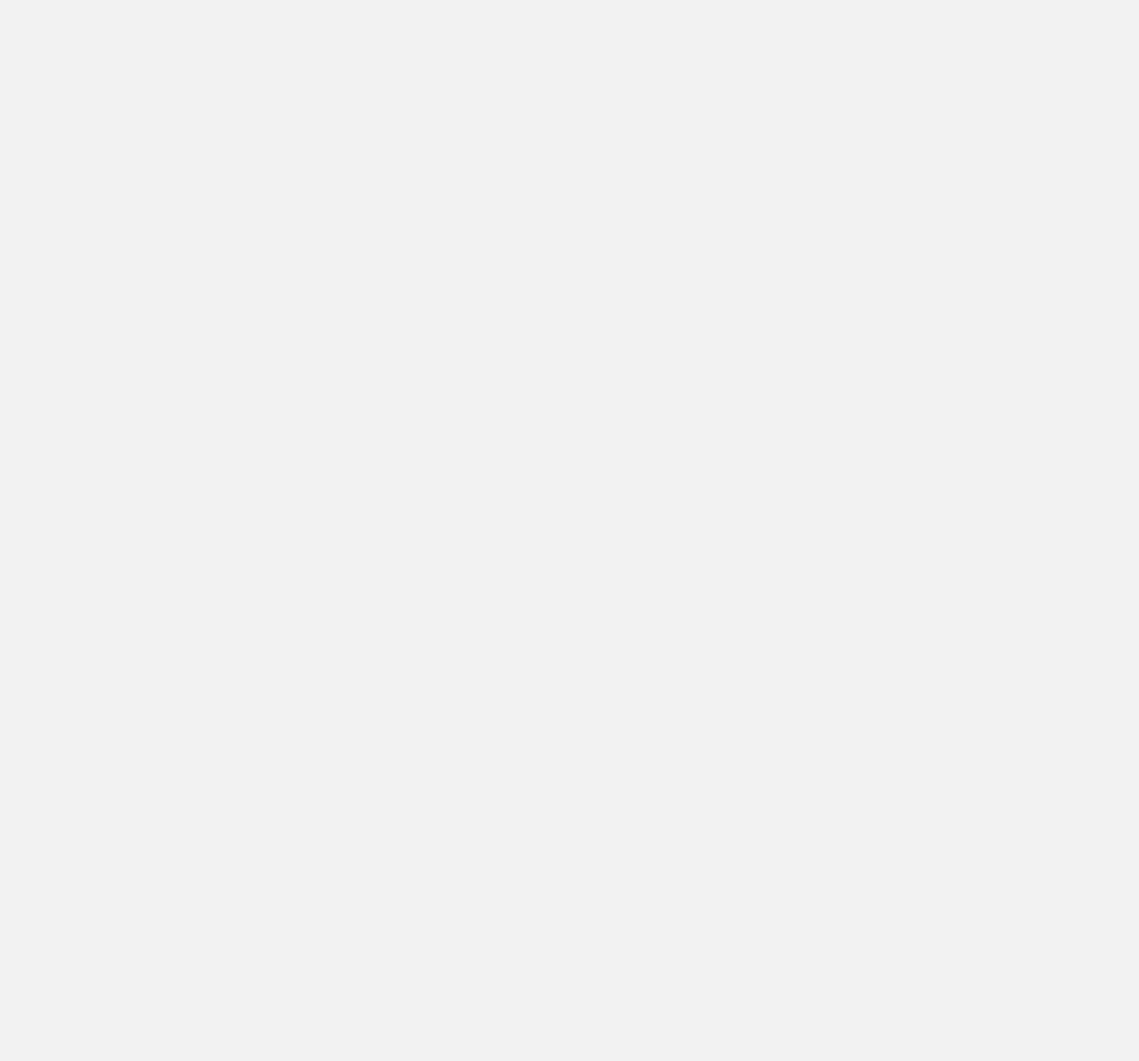
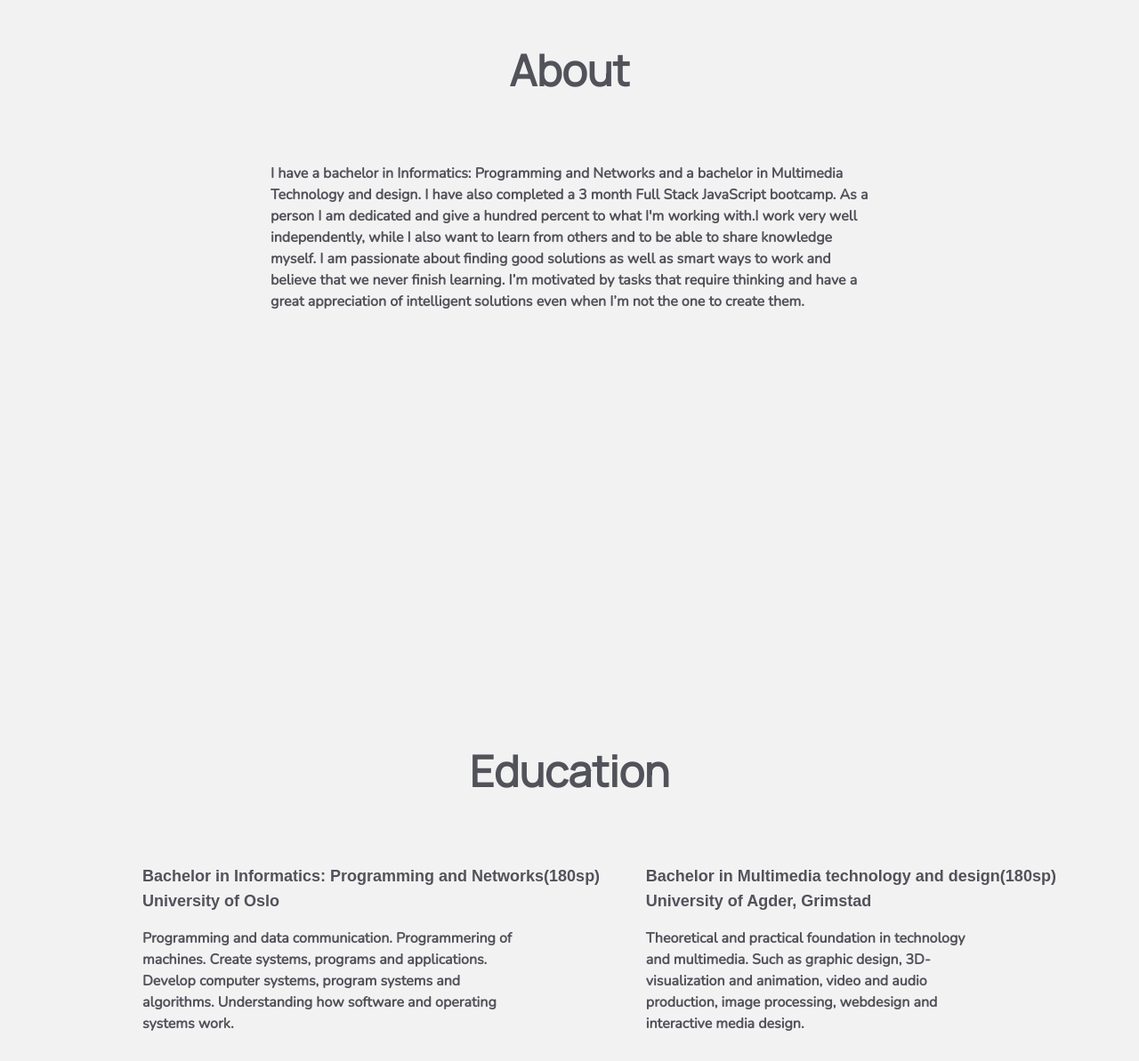
Before and after one commit to MartinPettersen/sixth-portfolio-page, a Next.js app: page / in a window 1280 px wide. Shown: the part 1037-2230 px from the top of the page at 89% size. Before the commit the page ends 800 px from the top, so only its background shows below. Built offline with nearby package versions, Linux system fonts and the light colour scheme.

Commit message:
add education and about page

```diff
--- a/app/components/(navigation)/Navbar.tsx
+++ b/app/components/(navigation)/Navbar.tsx
@@ -2,7 +2,7 @@ import React from 'react'
 
 const Navbar = () => {
   return (
-    <div className='font-manrope flex flex-row gap-6 absolute right-0 top-0 p-4'>
+    <div className='font-manrope flex flex-row gap-6 fixed right-10 top-0 pt-4'>
         <h2 className='hover:cursor-pointer'>Home</h2>
         <h2 className='hover:cursor-pointer'>About</h2>
         <h2 className='hover:cursor-pointer'>Education</h2>
--- a/app/page.tsx
+++ b/app/page.tsx
@@ -1,4 +1,6 @@
 import Navbar from "./components/(navigation)/Navbar";
+import About from "./pages/About";
+import Education from "./pages/Education";
 import Welcome from "./pages/Welcome";
 
 export default function Home() {
@@ -6,6 +8,8 @@ export default function Home() {
     <div className="flex items-center justify-center flex-col min-h-screen p-8 pb-20  sm:p-20 ">
       <Navbar />
       <Welcome />
+      <About />
+      <Education />
     </div>
   );
 }
--- /dev/null
+++ b/app/pages/About.tsx
@@ -0,0 +1,15 @@
+import React from "react";
+
+const About = () => {
+  const aboutText =
+    `I have a bachelor in Informatics: Programming and Networks and a bachelor in Multimedia Technology and design. I have also completed a 3 month Full Stack JavaScript bootcamp. As a person I am dedicated and give a hundred percent to what I'm working with.I work very well independently, while I also want to learn from others and to be able to share knowledge myself. I am passionate about finding good solutions as well as smart ways to work and believe that we never finish learning. I’m motivated by tasks that require thinking and have a great appreciation of intelligent solutions even when I’m not the one to create them.`;
+
+  return (
+    <div className="flex flex-col gap-20 font-bold min-h-screen min-w-screen items-center justify-center pb-20">
+      <h1 className="font-manrope text-5xl">About</h1>
+      <p className="font-nunito w-[90%] sm:w-[60%]">{aboutText}</p>
+    </div>
+  );
+};
+
+export default About;
--- /dev/null
+++ b/app/pages/Education.tsx
@@ -0,0 +1,39 @@
+import React from "react";
+
+const Education = () => {
+  const headlineOne =
+    "Bachelor in Informatics: Programming and Networks(180sp)";
+  const placeOne = "University of Oslo";
+  const educationOne =
+    "Programming and data communication. Programmering of machines. Create systems, programs and applications. Develop computer systems, program systems and algorithms. Understanding how software and operating systems work.";
+  const headlineTwo = "Bachelor in Multimedia technology and design(180sp)";
+  const placeTwo = "University of Agder, Grimstad";
+  const educationTwo =
+    "Theoretical and practical foundation in technology and multimedia. Such as graphic design, 3D-visualization and animation, video and audio production, image processing, webdesign and interactive media design.";
+
+  return (
+    <div className="flex flex-col gap-20 font-bold min-h-screen min-w-screen items-center justify-center pb-20">
+      <h1 className="font-manrope text-5xl">Education</h1>
+
+      <div className="flex flex-col sm:flex-row gap-10  items-center justify-center pl-20">
+        <div className="flex flex-col gap-4  ">
+          <div className="text-lg">
+            <h2>{headlineOne}</h2>
+            <h2>{placeOne}</h2>
+          </div>
+          <p className="font-nunito w-[90%] sm:w-[80%]">{educationOne}</p>
+        </div>
+
+        <div className="flex flex-col gap-4 ">
+          <div className="text-lg">
+            <h2>{headlineTwo}</h2>
+            <h2>{placeTwo}</h2>
+          </div>
+          <p className="font-nunito w-[90%] sm:w-[80%]">{educationTwo}</p>
+        </div>
+      </div>
+    </div>
+  );
+};
+
+export default Education;
--- a/app/pages/Welcome.tsx
+++ b/app/pages/Welcome.tsx
@@ -2,7 +2,7 @@ import React from "react";
 
 const Welcome = () => {
   return (
-    <div className="flex flex-col text-5xl font-bold font-manrope">
+    <div className="flex flex-col text-5xl font-bold font-manrope min-h-screen min-w-screen  justify-center pb-40">
       <h1 className="">Martin</h1>
       <h1 className="">Pettersen</h1>
     </div>
```
